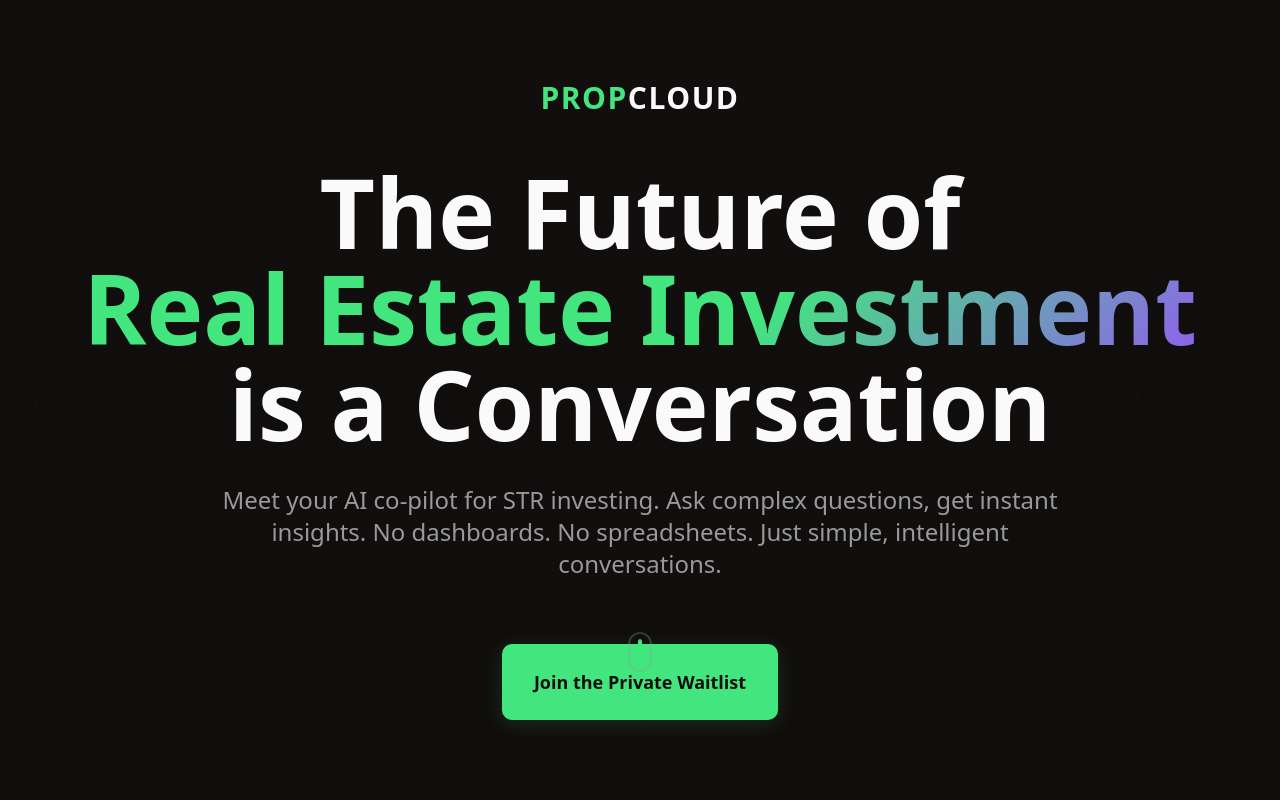
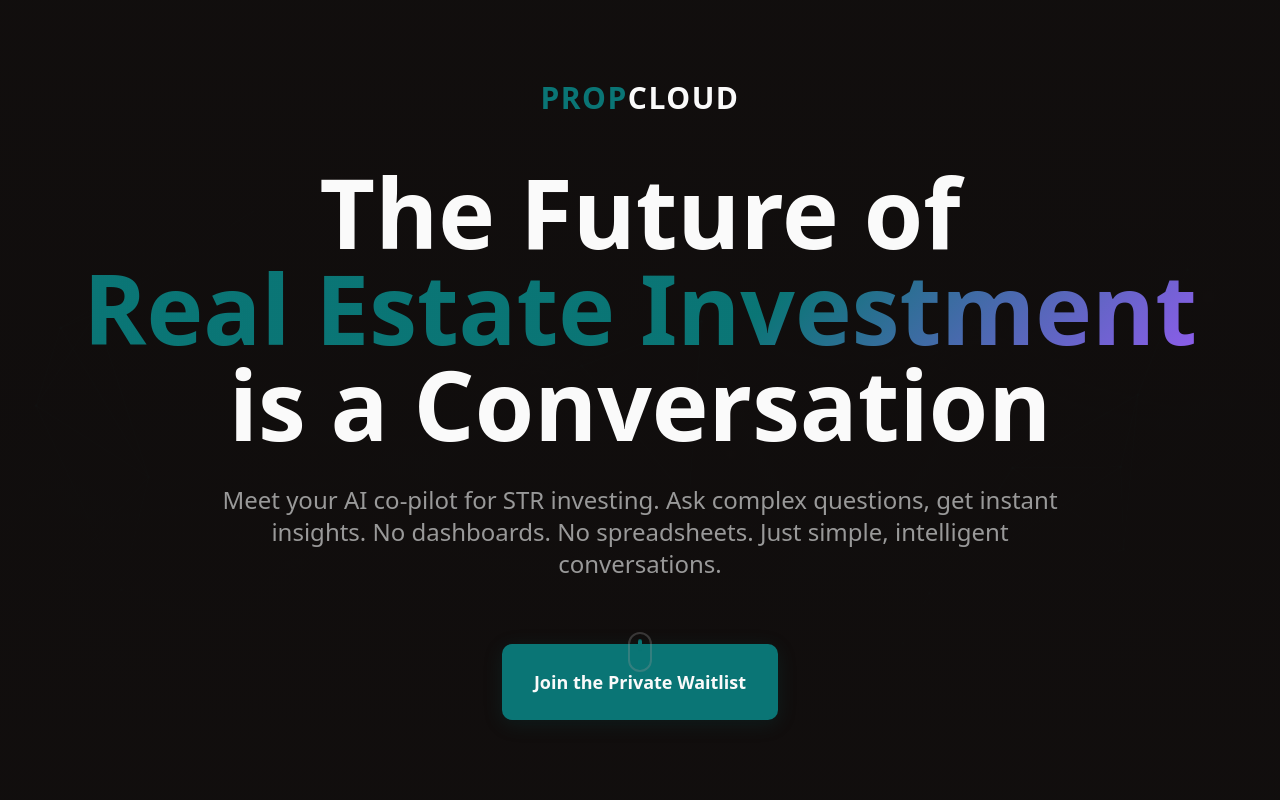
Before and after one commit to propcloud-io/propcloud-landing, a React (Vite) app: page / in a window 1280 px wide. Shown: the top 800 px of the page. Built offline with nearby package versions, Linux system fonts and the light colour scheme.

Commit message:
Refactor: Replace green with dark teal
Replaces all instances of the green color with dark teal, as requested.

```diff
--- a/src/components/WaitlistButton.tsx
+++ b/src/components/WaitlistButton.tsx
@@ -1,3 +1,4 @@
+
 import { Button } from "@/components/ui/button";
 import { cn } from "@/lib/utils";
 
--- a/src/index.css
+++ b/src/index.css
@@ -1,3 +1,4 @@
+
 @tailwind base;
 @tailwind components;
 @tailwind utilities;
@@ -17,8 +18,8 @@ All colors MUST be HSL.
     --popover: 8 12% 8%;
     --popover-foreground: 0 0% 95%;
 
-    --primary: 142 76% 58%;
-    --primary-foreground: 8 12% 6%;
+    --primary: 180 84% 25%;
+    --primary-foreground: 0 0% 98%;
 
     --secondary: 8 8% 14%;
     --secondary-foreground: 0 0% 85%;
@@ -34,7 +35,7 @@ All colors MUST be HSL.
 
     --border: 8 8% 18%;
     --input: 8 8% 18%;
-    --ring: 142 76% 58%;
+    --ring: 180 84% 25%;
 
     --radius: 0.75rem;
 
```
